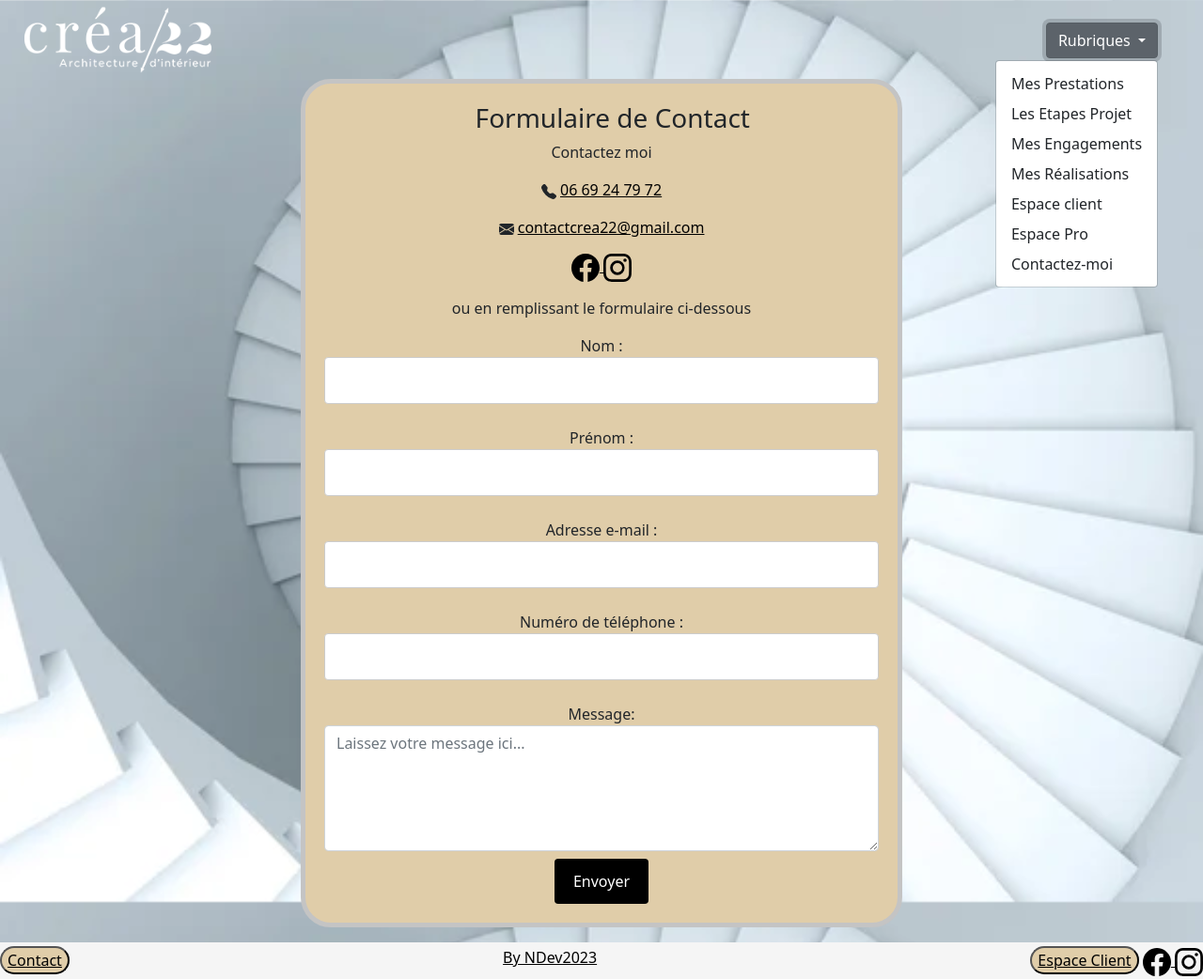
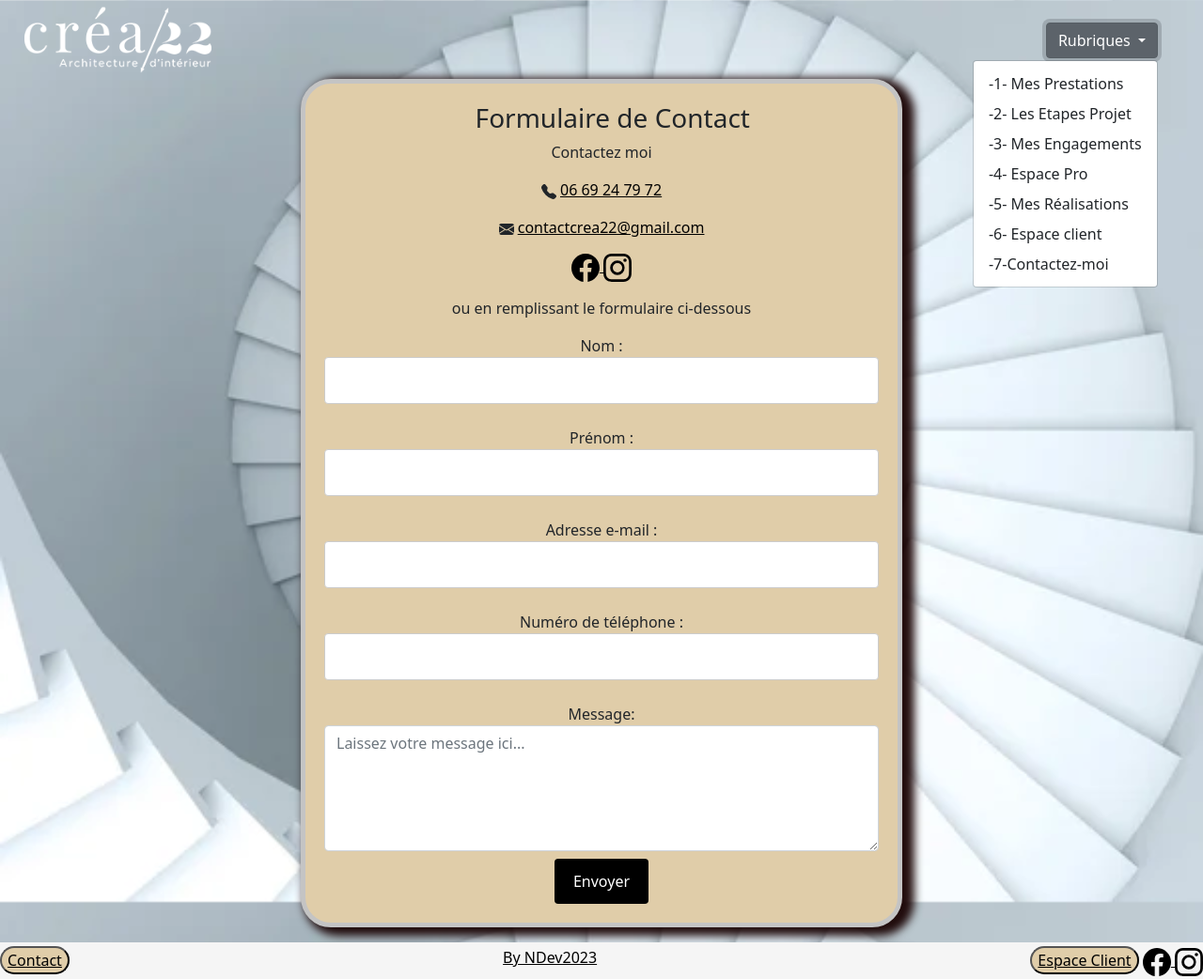
Before and after one commit to Dnico13/crea22, a PHP site: page /contact.php in a window 1280 px wide, after a click on "Rubriques". Shown: the whole page at 94% size. Run offline with PHP 8.4, Linux system fonts and the light colour scheme.

Commit message:
finition css

```diff
--- a/css/_accueil.scss
+++ b/css/_accueil.scss
@@ -13,6 +13,7 @@
     align-items: center;
     margin-top: auto;
 }
+
 
 
 
@@ -38,6 +39,7 @@
     //margin: 3px;
     background-color: $colorfondBulle;
     border: 5px solid $colorborder;
+    box-shadow: 8px 4px 10px 5px rgba(23, 0, 0, 0.94);
 }
 .esparcours{
     margin-left: 2%;
@@ -66,6 +68,7 @@
     box-shadow: 0px 4px 4px 0px rgba(0, 0, 0, 0.25) inset;
     background-color:$colorfondBulle;
     border: 5px solid $colorborder;
+    box-shadow: 8px 4px 10px 5px rgba(23, 0, 0, 0.94);
 }
 
 
@@ -86,6 +89,7 @@
     box-shadow: 0px 4px 4px 0px rgba(0, 0, 0, 0.25) inset;
     background-color:$colorfondBulle;
     border: 5px solid $colorborder;
+    box-shadow: 8px 4px 10px 5px rgba(23, 0, 0, 0.94);
 }
 
 
@@ -94,7 +98,7 @@
     border-radius: 2.8125rem;
     border: 2px solid #000;
     background-color: $colorbutton;
-   // width: 16.75rem;
+    width: 16.75rem;
     height: 4.375rem;
     color: $colorfontf1;
     font-family: Inter;
@@ -104,7 +108,18 @@
     line-height: normal;
     border: 5px solid $colorborder;
     width: 15rem;
+
+    box-shadow: 8px 4px 10px 5px $colorombre;
+
 }
+.decobtn:hover {
+    background-color: $colorbuttonhover;
+    transform: scale(1.1);
+    border-style: dashed;
+
+}
+
+
 @media  screen and (min-width:768px) {
 
     .nav4{
--- a/css/_base.scss
+++ b/css/_base.scss
@@ -15,3 +15,5 @@ $colorfontF2: black;
 $colorfondBulle :#E0CDA9;
 $colorborder: #C4C4C4;
 $colordegrade:linear-gradient(270deg, rgba(1,1,13,1) 3%, rgba(245,245,245,1) 14%);
+$colorbuttonhover: #e4EFF7;
+$colorombre: rgba(23, 0, 0, 0.94);
--- a/css/_charte.scss
+++ b/css/_charte.scss
@@ -34,6 +34,7 @@
     align-self: center;
     padding: 1rem;
     border: 5px solid $colorborder;
+    box-shadow: 8px 4px 10px 5px $colorombre;
 }
 .SizePicCharte1{
     width: 15.6875rem;
@@ -43,6 +44,7 @@
     border-radius: 1.875rem;
     border: 5px solid $colorborder;
     align-self: start;
+    box-shadow: 8px 4px 10px 5px $colorombre;
 }
 .SizePicCharte2{
     width: 15.6875rem;
@@ -52,4 +54,5 @@
     border-radius: 1.875rem;
     border: 5px solid $colorborder;
     align-self: end;
+    box-shadow: 8px 4px 10px 5px $colorombre;
 }
--- a/css/_contact.scss
+++ b/css/_contact.scss
@@ -10,6 +10,8 @@
   border-radius: 2rem;
   border: 5px solid $colorborder;
   text-align: center;
+
+  box-shadow: 8px 4px 10px 5px $colorombre;
 
 }
 .coordonees a {
@@ -31,6 +33,8 @@
     background-color: $colorfondBulle;
     border-radius: 2rem;
     border: 5px solid $colorborder;
+
+    box-shadow: 8px 4px 10px 5px $colorombre;
   }
   @media screen and (max-width: 771px) {
     .form{
--- a/css/_deroulement.scss
+++ b/css/_deroulement.scss
@@ -25,6 +25,8 @@
     font-size: $fontsizereduc;
     text-align: justify;
     padding: 1rem;
+
+    box-shadow: 8px 4px 10px 5px $colorombre;
 }
 .bullePic{
     width: 13rem;;
@@ -33,6 +35,7 @@
     background: url(<path-to-image>), lightgray 50% / cover no-repeat;
     border-radius: 1.875rem;
     border: 5px solid $colorborder;
+    box-shadow: 8px 4px 10px 5px rgba(23, 0, 0, 0.94);
 }
 
 .container2whitImage2{
--- a/css/_index.scss
+++ b/css/_index.scss
@@ -60,6 +60,15 @@
     width: 10rem;
     height: 2.5rem;
     margin-bottom: 2rem;
+
+    box-shadow: 8px 4px 10px 5px $colorombre;
+}
+
+#btnac:hover{
+    background-color: $colorbuttonhover;
+    transform: scale(1.1);
+    color: $colorfontf1;
+    border: $colorfontf1 dashed 2px;
 }
 
 @media screen and (max-width: 768px)
--- a/css/_intervention.scss
+++ b/css/_intervention.scss
@@ -15,6 +15,7 @@
     background: url(<path-to-image>), lightgray 50% / cover no-repeat;
     flex-shrink: 0;
     border: 5px solid $colorborder;
+    box-shadow: 8px 4px 10px 5px rgba(23, 0, 0, 0.94);
 }
 .containerinter {
     width: 17.4375rem;
@@ -35,6 +36,8 @@
     background:$colorfondBulle;
     border-radius: 1.875rem;
     border: 5px solid $colorborder;
+
+    box-shadow: 8px 4px 10px 5px rgba(23, 0, 0, 0.94);
 }
 @media screen and (max-width: 569px) {
 
--- a/css/_realisation.scss
+++ b/css/_realisation.scss
@@ -20,5 +20,6 @@
     border-radius: 1.875rem;
     flex-basis: calc(33.33% - 20px);
     margin: 30px;
+    box-shadow: 8px 4px 10px 5px $colorombre;
 
 }
--- a/css/style.css
+++ b/css/style.css
@@ -325,6 +346,7 @@ body {
   border-radius: 2rem;
   border: 5px solid #C4C4C4;
   text-align: center;
+  box-shadow: 8px 4px 10px 5px rgba(23, 0, 0, 0.94);
 }
 
 .coordonees a {
--- a/dropdown.php
+++ b/dropdown.php
@@ -4,12 +4,12 @@
     </a>
 
     <ul class="dropdown-menu" aria-labelledby="dropdownMenuLink">
-        <li><a class="dropdown-item" href="./intervention.php">Mes Prestations</a></li>
-        <li><a class="dropdown-item" href="./deroulement.php">Les Etapes Projet</a></li>
-        <li><a class="dropdown-item" href="./Charte.php">Mes Engagements</a></li>
-        <li><a class="dropdown-item" href="./realisation.php">Mes Réalisations</a></li>
-        <li><a class="dropdown-item" href="./espaceClient.php">Espace client</a></li>
-        <li><a class="dropdown-item" href="espacePro.php">Espace Pro</a></li>
-        <li><a class="dropdown-item" href="contact.php">Contactez-moi</a></li>
+        <li><a class="dropdown-item" href="./intervention.php">-1- Mes Prestations</a></li>
+        <li><a class="dropdown-item" href="./deroulement.php">-2- Les Etapes Projet</a></li>
+        <li><a class="dropdown-item" href="./Charte.php">-3- Mes Engagements</a></li>
+        <li><a class="dropdown-item" href="espacePro.php">-4- Espace Pro</a></li>
+        <li><a class="dropdown-item" href="./realisation.php">-5- Mes Réalisations</a></li>
+        <li><a class="dropdown-item" href="./espaceClient.php">-6- Espace client</a></li>
+        <li><a class="dropdown-item" href="contact.php">-7-Contactez-moi</a></li>
     </ul>
 </div>
```
Also changed, not shown: other parts of css/style.css (+28 -0 lines), accueil.php (+5 -5 lines), 1 other file.
